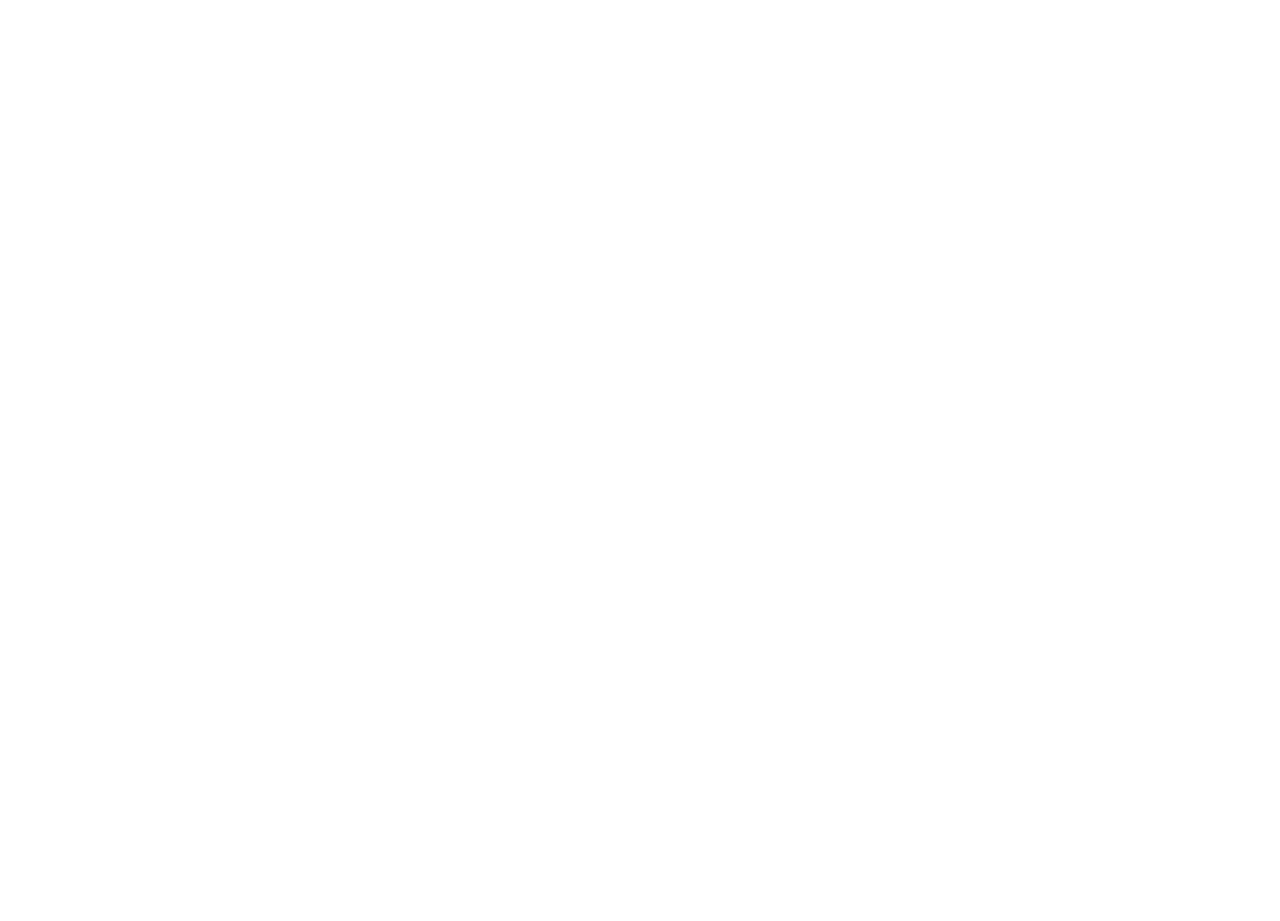
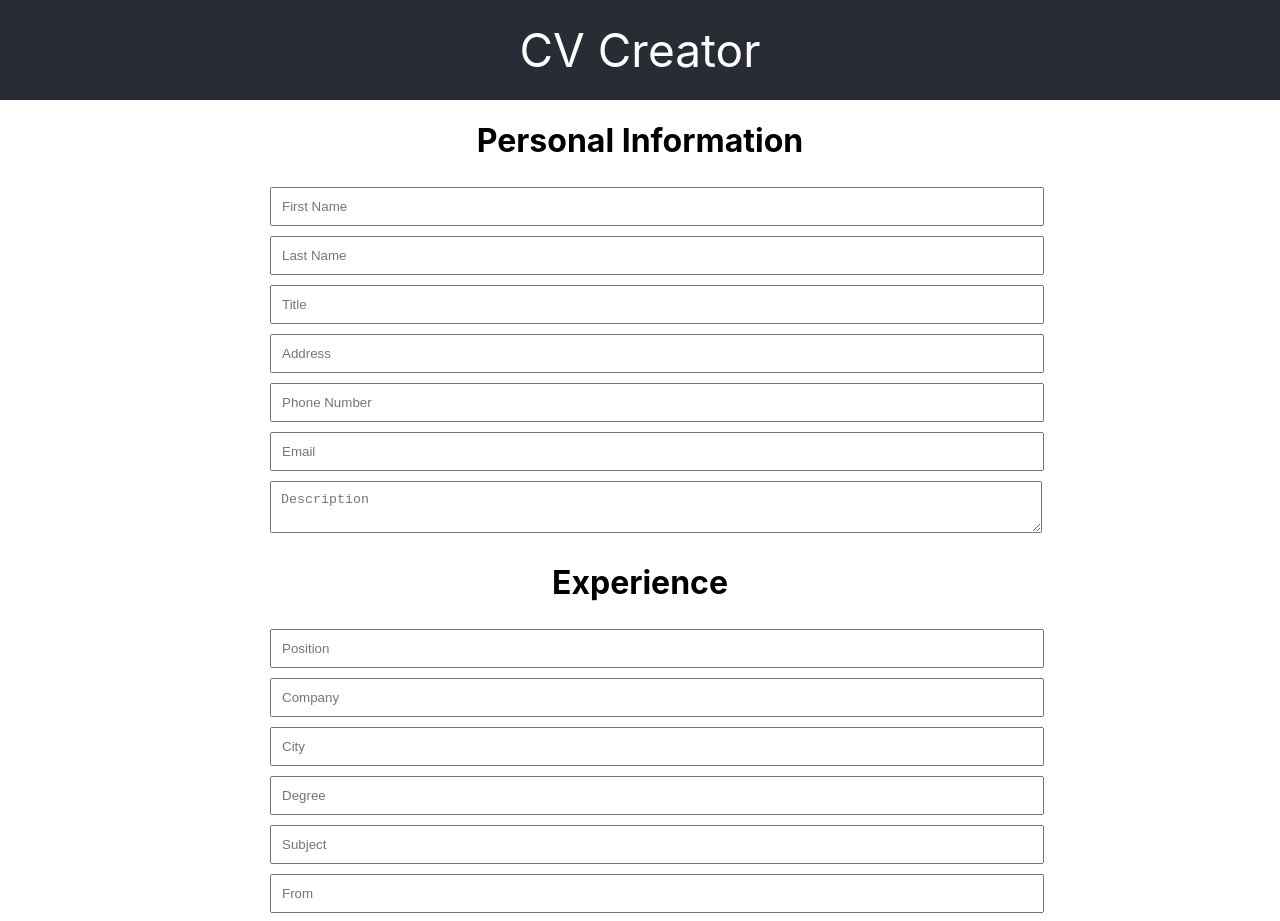
Before and after one commit to JWaibong/cv-app, a React (Create React App) app: page / in a window 1280 px wide. Shown: the top 921 px of the page. Before the commit the page ends 800 px from the top, so only its background shows below. Built offline with nearby package versions, Linux system fonts and the light colour scheme.

Commit message:
commit before breaking more code

```diff
--- a/src/App.css
+++ b/src/App.css
@@ -15,12 +15,12 @@
 
 .App-header {
   background-color: #282c34;
-  min-height: 100vh;
+  height: 100px;
+  width:auto;
   display: flex;
-  flex-direction: column;
   align-items: center;
+  font-size: calc(30px + 2vmin);
   justify-content: center;
-  font-size: calc(10px + 2vmin);
   color: white;
 }
 
@@ -28,6 +28,35 @@
   color: #61dafb;
 }
 
+.Form-container{
+  display: flex;
+  justify-content: center;
+  width: auto;
+
+}
+.Form {
+  height: 1000px;
+  width: 750px;
+}
+
+.Personal-info-header{
+  text-align:center;
+  width: auto;
+}
+.Personal-info-container{
+  display: flex;
+  flex-wrap: wrap;
+}
+input{
+  width: 750px;
+  padding:10px;
+  margin: 5px;
+}
+textarea{
+  width: 750px;
+  padding:10px;
+  margin: 5px;
+}
 @keyframes App-logo-spin {
   from {
     transform: rotate(0deg);
--- a/src/App.js
+++ b/src/App.js
@@ -1,10 +1,25 @@
-
+import React from 'react';
+import Form from './components/Form';
 import './App.css';
 
 function App() {
   return (
     <div className="App">
+      <header className="App-header">
+        CV Creator
+      </header>
+      <div className="Form-container">
+        <div className="Form">
 
+        <Form />
+
+        </div>
+
+
+
+
+
+      </div>
     </div>
   );
 }
--- /dev/null
+++ b/src/components/Experience.js
@@ -0,0 +1,70 @@
+import React,{useEffect, useReducer} from 'react'
+
+
+const reducer = (currentState, action) => {
+    switch(action.type){
+        case 'positionUpdate':
+            return {...currentState, position: action.value };
+        case 'companyUpdate':
+            return {...currentState, company: action.value};
+        case 'cityUpdate':
+            return {...currentState, city: action.value };
+        case 'degreeUpdate':
+            return {...currentState, degree: action.value};
+        case 'subjectUpdate':
+            return {...currentState, subject: action.value};
+        case 'fromYearUpdate':
+            return {...currentState, fromYear: action.value};
+        case 'toYearUpdate':
+            return {...currentState, toYear: action.value};
+        default:
+            return currentState;
+    }
+}
+const initialState = {position: '', company: '', city: '', degree: '', subject: '', fromYear: '', toYear: ''};
+const staticData = { experienceArray: [], addClicked: false};
+const reducer2 = (currentState, action) => {
+    switch(action.type){
+        case 'experienceUpdate':
+            return {...currentState, experienceArray: currentState.experienceArray.concat(action.value) };
+        case 'addClickedUpdate':
+            return {...currentState, addClicked: !currentState.addClicked};
+        default:
+            return currentState;
+    }
+}
+
+function Experience() {
+
+    const [experienceInfo, dispatchExperienceInfo] = useReducer(reducer, initialState);
+    const {position, company, city, degree, subject, fromYear, toYear} = experienceInfo;
+
+    const [experienceStaticInfo, dispatchExperienceStaticInfo] = useReducer(reducer2, staticData);
+    const {experienceArray, addClicked} = experienceStaticInfo;
+
+    useEffect( () => {
+
+        dispatchExperienceStaticInfo({type:'experienceUpdate', value: experienceInfo});
+        console.log(experienceStaticInfo)
+    }, [addClicked]);
+
+    return (
+        <React.Fragment>
+        <div className="input-container">
+            <input type="text" placeholder="Position" value={position} onChange={e => dispatchExperienceInfo({type: 'positionUpdate', value: e.target.value})}/>
+            <input type="text" placeholder="Company" value={company} onChange={e => dispatchExperienceInfo({type: 'companyUpdate', value: e.target.value})}/>
+            <input type="text" placeholder="City" value={city} onChange={e => dispatchExperienceInfo({type: 'cityUpdate', value: e.target.value})}/>
+            <input type="text" placeholder="Degree" value={degree} onChange={e => dispatchExperienceInfo({type: 'degreeUpdate', value: e.target.value})}/>
+            <input type="text" placeholder="Subject" value={subject} onChange={e => dispatchExperienceInfo({type: 'subjectUpdate', value: e.target.value})}/>
+            <input type="text" placeholder="From" value={fromYear} onChange={e => dispatchExperienceInfo({type: 'fromYearUpdate', value: e.target.value})}/>
+            <input type="text" placeholder="To" value={toYear} onChange={e => dispatchExperienceInfo({type: 'toYearUpdate', value: e.target.value})}/>
+        </div>
+        <button> Delete </button>
+        <button onClick={(e) => {
+            e.preventDefault();
+            dispatchExperienceStaticInfo({type: 'addClickedUpdate'})}}> Add </button>
+        </React.Fragment>
+    )
+}
+
+export default Experience
--- /dev/null
+++ b/src/components/Form.js
@@ -0,0 +1,24 @@
+import React, {useReducer, useEffect} from 'react';
+import Info from './Info';
+import Experience from './Experience';
+
+
+function Form() {
+
+
+
+
+    return (
+        <form>
+            <Info />
+            <h1 className="form-header"> Experience </h1>
+            <Experience />
+
+
+
+
+        </form>
+    )
+}
+
+export default Form
--- /dev/null
+++ b/src/components/Info.js
@@ -0,0 +1,61 @@
+import React, {useEffect, useReducer} from 'react'
+
+const initialState = {
+    firstName: '',
+    lastName: '',
+    title: '',
+    address: '',
+    phoneNumber: '',
+    email: '',
+    description: '',
+  }
+const reducer = (currentState, action) => {
+    switch(action.type){
+        case 'firstNameUpdate':
+            return {...currentState, firstName: action.value };
+        case 'lastNameUpdate':
+            return {...currentState, lastName: action.value};
+        case 'titleUpdate':
+            return {...currentState, title: action.value };
+        case 'addressUpdate':
+            return {...currentState, address: action.value};
+        case 'phoneNumberUpdate':
+            return {...currentState, phoneNumber: action.value};
+        case 'emailUpdate':
+            return {...currentState, email: action.value};
+        case 'descriptionUpdate':
+            return {...currentState, description: action.value};
+
+        default:
+            return currentState;
+    }
+}
+function Info() {
+      const [personalInfo, dispatchPersonalInfo] = useReducer(reducer, initialState)
+      const {firstName, lastName, title, address, phoneNumber, email, description } = personalInfo;
+
+      /*useEffect( ()=> {
+          console.log(personalInfo);
+      }, [personalInfo])*/
+
+
+
+
+    return (
+        <React.Fragment>
+        <h1 className="form-header"> Personal Information </h1>
+        <div className="input-container">
+            <input type="text" placeholder="First Name" value={firstName} onChange={e => dispatchPersonalInfo({type: 'firstNameUpdate', value: e.target.value})}/>
+            <input type="text" placeholder="Last Name" value={lastName} onChange={e => dispatchPersonalInfo({type: 'lastNameUpdate', value: e.target.value})}/>
+            <input type="text" placeholder="Title" value={title} onChange={e => dispatchPersonalInfo({type: 'titleUpdate', value: e.target.value})}/>
+            <input type="text" placeholder="Address" value={address} onChange={e => dispatchPersonalInfo({type: 'addressUpdate', value: e.target.value})}/>
+            <input type="text" placeholder="Phone Number" value={phoneNumber} onChange={e => dispatchPersonalInfo({type: 'phoneNumberUpdate', value: e.target.value})}/>
+            <input type="text" placeholder="Email" value={email} onChange={e => dispatchPersonalInfo({type: 'emailUpdate', value: e.target.value})}/>
+            <textarea name="description" value={description} placeholder="Description" onChange={e => dispatchPersonalInfo({type: 'descriptionUpdate', value: e.target.value})}> </textarea>
+        </div>
+
+        </React.Fragment>
+    )
+}
+
+export default Info
```
